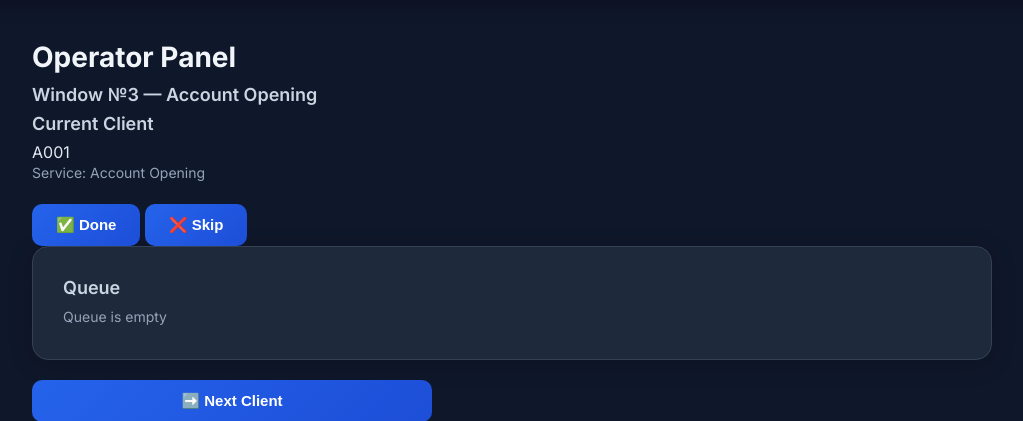
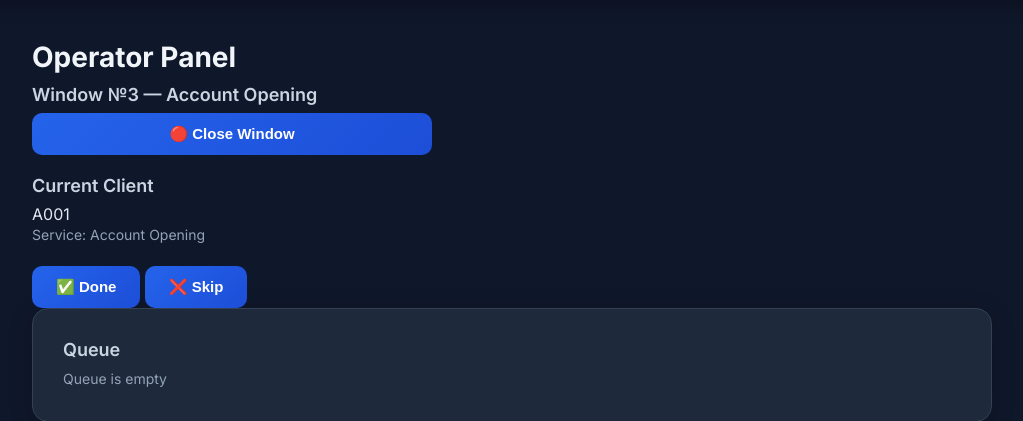
Before and after one commit to sodatovruslan/queuebank, a Django app: page /operators/panel/ in a window 1280 px wide. Shown: the part 57-478 px from the top of the page, without its empty margins (128-1151 px from the left). Run offline with Django 5.2, Linux system fonts and the light colour scheme; a user stored in the database is signed in; data comes from the database, SQL or seed files in the repository.

Commit message:
Add toggle window button to operator panel

```diff
--- a/templates/operators/panel.html
+++ b/templates/operators/panel.html
@@ -4,6 +4,16 @@
 <div class="container">
     <h2>Operator Panel</h2>
     <h3>Window №{{ window.number }} — {{ window.service.name }}</h3>
+
+    <form method="POST" action="{% url 'toggle_window' %}">
+        {% csrf_token %}
+        {% if window.is_open %}
+            <button class="btn btn-skip">🔴 Close Window</button>
+        {% else %}
+            <button class="btn btn-done">🟢 Open Window</button>
+        {% endif %}
+    </form>
+    <br>
 
     <div class="current-client">
         <h3>Current Client</h3>
```
